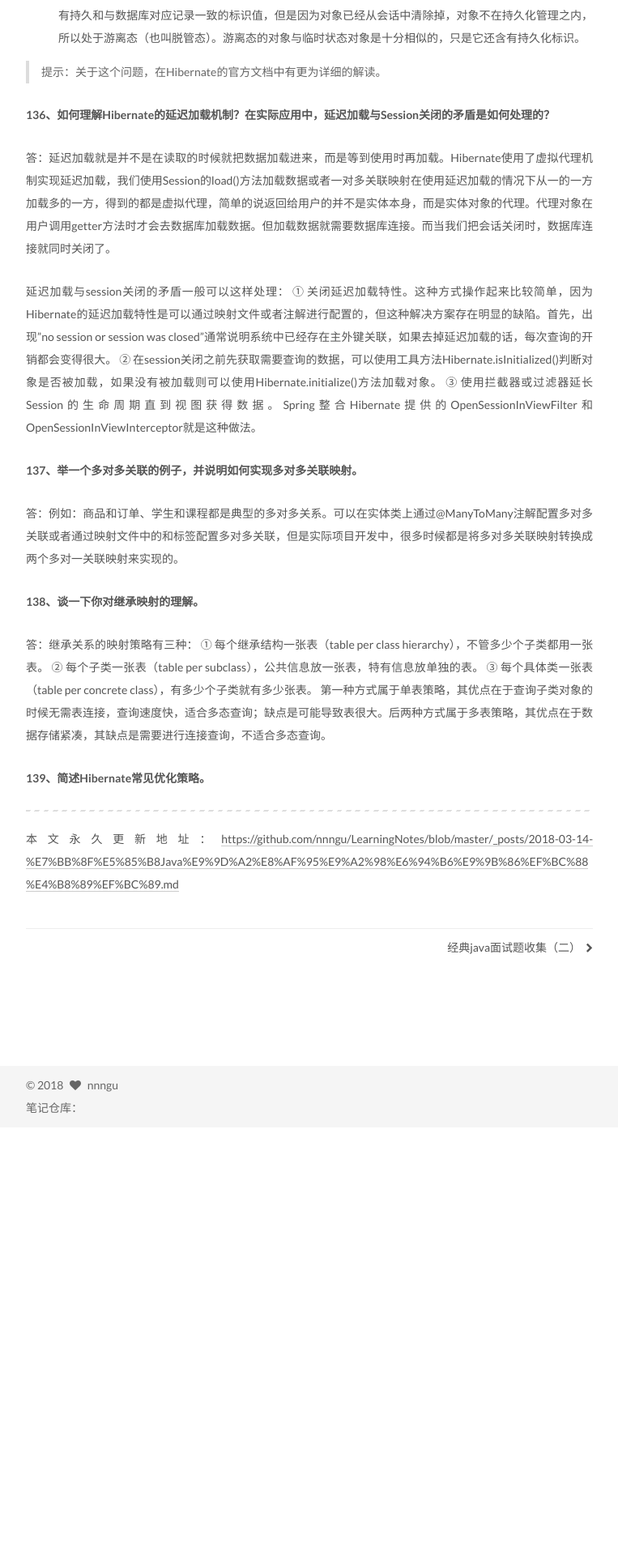
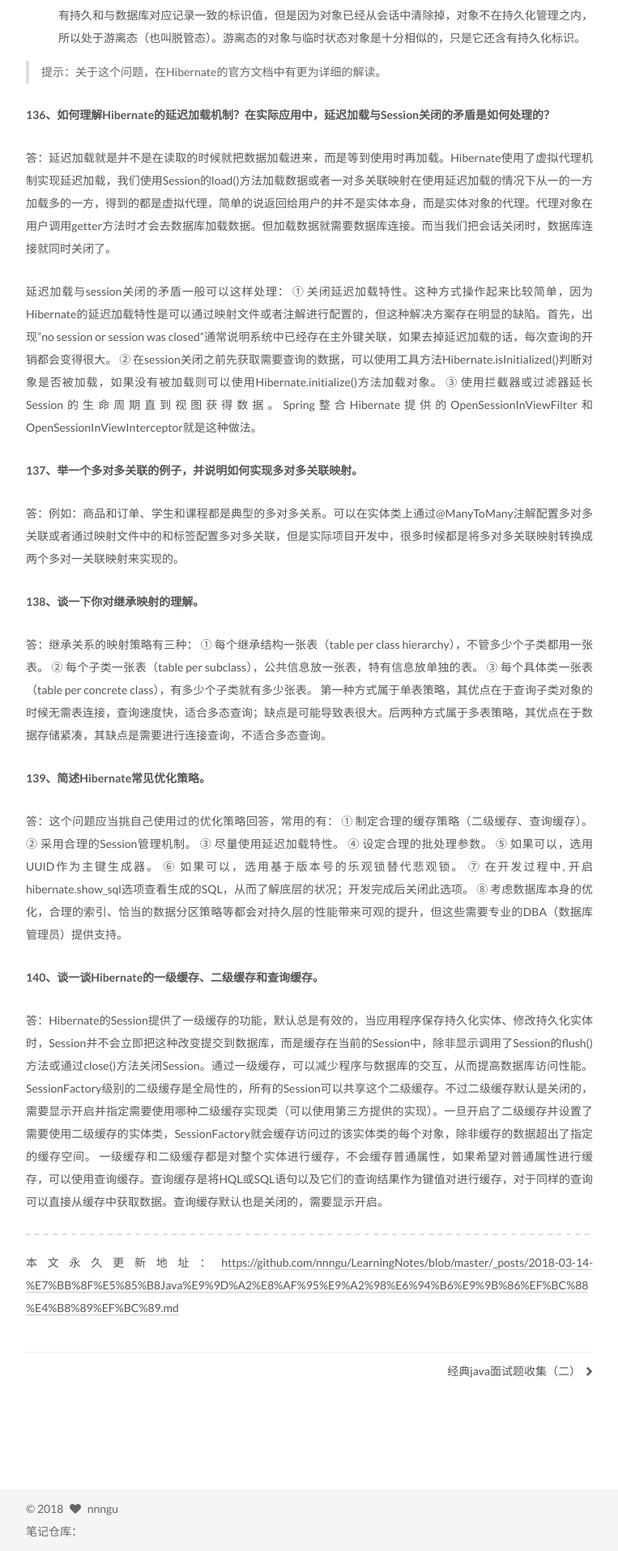
Before and after one commit to nnngu/LearningNotes, a Jekyll site: the page built from _posts/2018-03-14-经典Java面试题收集（三）.md, in a window 1280 px wide. Shown: the part 4195-6110 px from the top of the page at 81% size, without its empty margins (258-1021 px from the left). Built offline with Jekyll 4.4.1, drawn with Linux system fonts in a browser that asks for light colours; before the commit the page ends 5587 px from its top, so only the background shows below that; grey boxes are pictures that could not be loaded.

Commit message:
修改文件: _posts/2018-03-14-经典Java面试题收集（三）.md

```diff
--- a/_posts/2018-03-14-经典Java面试题收集（三）.md
+++ b/_posts/2018-03-14-经典Java面试题收集（三）.md
@@ -112,6 +112,22 @@ Hibernate支持悲观锁和乐观锁两种锁机制。悲观锁，顾名思义
 
 **139、简述Hibernate常见优化策略。**
 
+答：这个问题应当挑自己使用过的优化策略回答，常用的有：
+① 制定合理的缓存策略（二级缓存、查询缓存）。
+② 采用合理的Session管理机制。
+③ 尽量使用延迟加载特性。
+④ 设定合理的批处理参数。
+⑤ 如果可以，选用UUID作为主键生成器。
+⑥ 如果可以，选用基于版本号的乐观锁替代悲观锁。
+⑦ 在开发过程中, 开启hibernate.show_sql选项查看生成的SQL，从而了解底层的状况；开发完成后关闭此选项。
+⑧ 考虑数据库本身的优化，合理的索引、恰当的数据分区策略等都会对持久层的性能带来可观的提升，但这些需要专业的DBA（数据库管理员）提供支持。
+
+**140、谈一谈Hibernate的一级缓存、二级缓存和查询缓存。**
+
+答：Hibernate的Session提供了一级缓存的功能，默认总是有效的，当应用程序保存持久化实体、修改持久化实体时，Session并不会立即把这种改变提交到数据库，而是缓存在当前的Session中，除非显示调用了Session的flush()方法或通过close()方法关闭Session。通过一级缓存，可以减少程序与数据库的交互，从而提高数据库访问性能。
+SessionFactory级别的二级缓存是全局性的，所有的Session可以共享这个二级缓存。不过二级缓存默认是关闭的，需要显示开启并指定需要使用哪种二级缓存实现类（可以使用第三方提供的实现）。一旦开启了二级缓存并设置了需要使用二级缓存的实体类，SessionFactory就会缓存访问过的该实体类的每个对象，除非缓存的数据超出了指定的缓存空间。
+一级缓存和二级缓存都是对整个实体进行缓存，不会缓存普通属性，如果希望对普通属性进行缓存，可以使用查询缓存。查询缓存是将HQL或SQL语句以及它们的查询结果作为键值对进行缓存，对于同样的查询可以直接从缓存中获取数据。查询缓存默认也是关闭的，需要显示开启。
+
 
 
 
```
